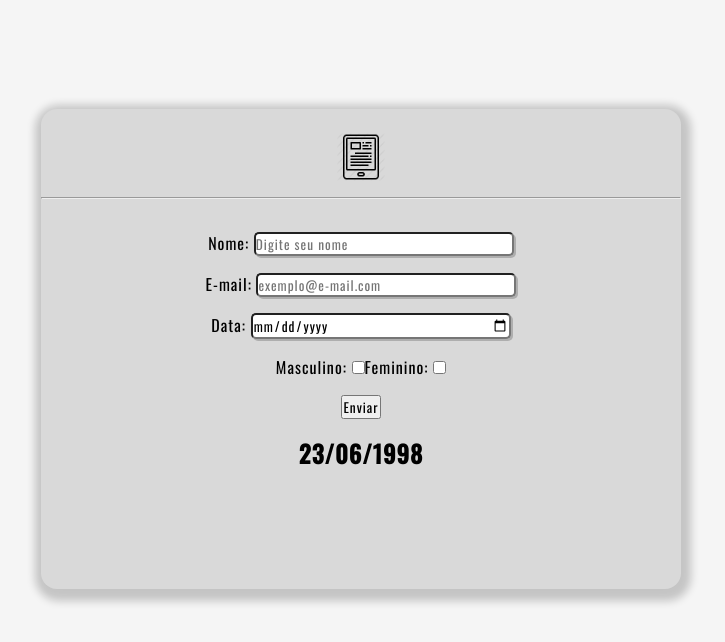
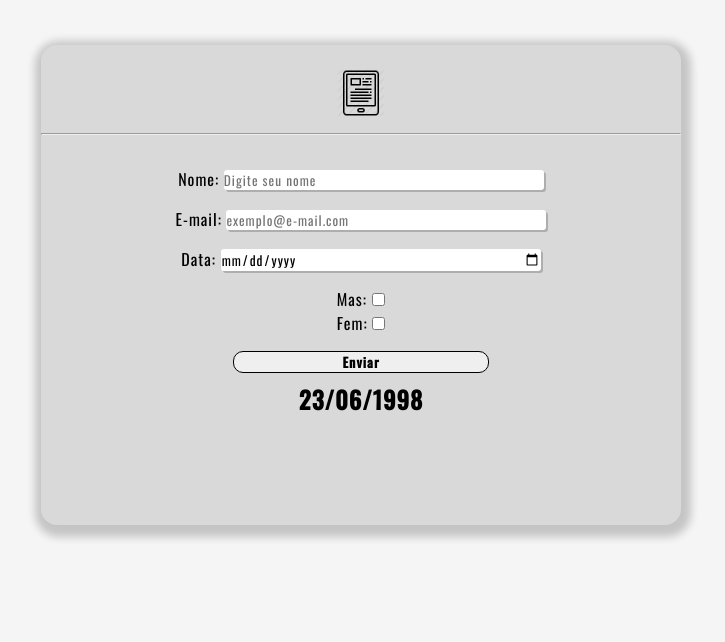
Before and after one commit to igorpires000/forumlarioSimples, a plain HTML site: page index.html in a window 1280 px wide. Shown: the part 84-726 px from the top of the page, without its empty margins (279-1004 px from the left). Drawn offline with nearby package versions, Linux system fonts and the light colour scheme.

Commit message:
Update_2

```diff
--- a/index.html
+++ b/index.html
@@ -38,17 +38,17 @@
                 </div><!--Data-->
                 <div class="sex">
                     <div class="checkbox_one">
-                        <label for="checkbox">Masculino:</label>
+                        <label for="checkbox">Mas:</label>
                         <input type="checkbox" id="checkbox">
                     </div><!--Mas-->
                     <div class="checkbox_two">
-                        <label for="checkbox">Feminino:</label>
+                        <label for="checkbox">Fem:</label>
                         <input type="checkbox" id="checkbox">
 
                     </div><!--Fem-->
             </div><!--Sexualidade-->
             <div class="bottom">
-                <input type="button" value="Enviar">
+                <input type="button" value="Enviar" class="bottom_one">
             </div>
 
             </div><!--Conteúdo-->
--- a/style.css
+++ b/style.css
@@ -30,7 +30,7 @@ form{
     background-color: #D9D9D9;
     border-radius: 1rem;
     box-shadow: 2px 4px 8px 8px rgba(0, 0, 0, 0.2);
-    margin-top: 7rem;
+    margin-top: 3rem;
     height: 60vh;
     width: 50vw;
     display: flex;
@@ -54,6 +54,7 @@ form{
     align-items: center;
     padding-top: 2rem;
     width: 50vw;
+
 }
 .name_one{
     margin-bottom: 1rem;
@@ -69,24 +70,29 @@ form{
 
 .sex{
     display: flex;
+    flex-direction: column;
     margin-bottom: 1rem;
 }
 
 /*Estilização individual dos botões*/
 .name_bottom{
-    border-radius: 5px;
-    width: 20vw;
+    border: none;
+    border-radius: 3px;
+    width: 25vw;
     box-shadow: 2px 2px rgba(0, 0, 0, 0.2);
 }
 .email_bottom{
-    border-radius: 5px;
-    width: 20vw;
+    border: none;
+    border-radius: 3px;
+    width: 25vw;
     box-shadow: 2px 2px rgba(0, 0, 0, 0.2);
 }
 .date_bottom{
-    border-radius: 5px;
-    width: 20vw;
+    border: none;
+    border-radius: 3px;
+    width: 25vw;
     box-shadow: 2px 2px rgba(0, 0, 0, 0.2);
+    cursor: pointer;
 }
 
 
@@ -94,8 +100,14 @@ form{
 .bottom{
     display: flex;
     justify-content: center;
-    margin-bottom: 1rem;
-
+    margin-bottom: 0.5rem;
+}
+.bottom_one{
+    width: 20vw;
+    border-radius: 10px;
+    border: 1px black solid;
+    font-weight: bold;
+    cursor: pointer;
 }
 .date_two{
     display: flex;
```
